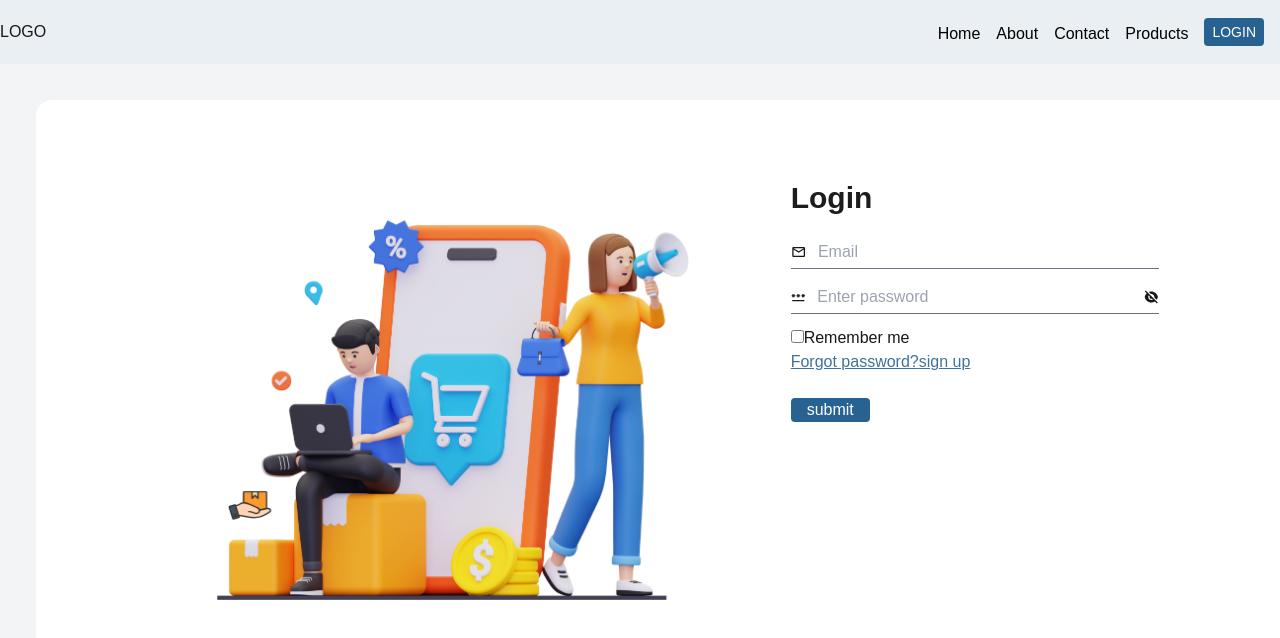
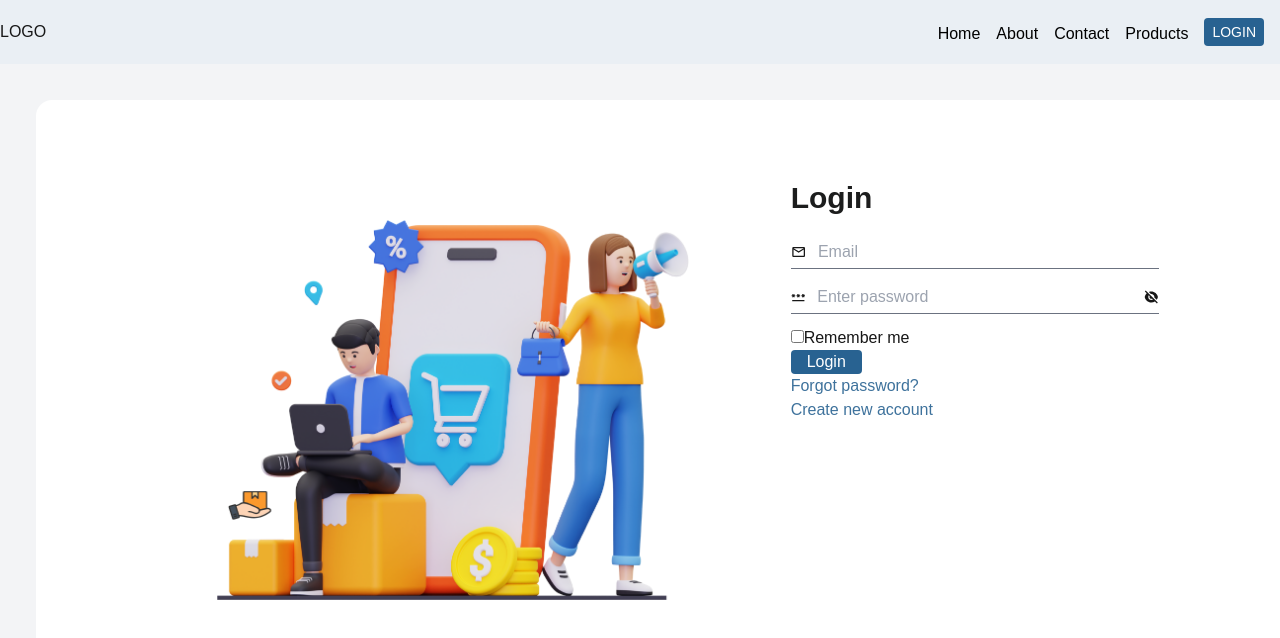
Before and after one commit to Sangamrai10/React-nextJs, a Next.js app: page /login in a window 1280 px wide. Shown: the top 638 px of the page. Built offline with nearby package versions, Linux system fonts and the light colour scheme; no server answers.

Commit message:
feat: enhance LoginForm layout and improve accessibility for signup links

```diff
--- a/src/components/auth/LoginForm.js
+++ b/src/components/auth/LoginForm.js
@@ -27,14 +27,14 @@ export default function LoginForm() {
     try {
       const res = await login(data)
 
-      // send user to Home page
-
       localStorage.setItem("authToken", res.token)
 
       toast.success(
         "Login successful",
         {
           autoClose: 1500,
+
+          // send user to Home page
           onClose: () => router.push(Home_Page)
         })
     } catch (error) {
@@ -84,20 +84,22 @@ export default function LoginForm() {
 
 
         {/* forgot password, signUp, remember me section  */}
-        <div>
+        <div className='inline'>
 
           {/* checkbox  */}
           <input type='checkbox' id='rememberMe' />
           <label htmlFor='rememberMe'>Remember me</label> <br />
 
-          {/* forget password, signup  */}
-          <Link href={`${Forgot_Password_Page}`} className='underline text-primary-400 text-md'>Forgot password?</Link>
-          <Link href={`${Register_Page}`} className='underline text-primary-400 text-md'>sign up</Link>
-        </div><br />
+          {/* submit form*/}
+          <input type='submit' value={loading ? "submiting...." : "Login"} disabled={loading} className='bg-primary-500 px-4 rounded hover:bg-primary-400 text-white' />
+          <div>
+            {/* forget password, signup  */}
+            <Link href={`${Forgot_Password_Page}`} className=' text-primary-400 text-md'>Forgot password?</Link> <br/>
+            <Link href={`${Register_Page}`} className=' text-primary-400 text-md'>Create new account</Link>
+          </div>
+        </div>
 
-        <button type='submit' value={loading ? "submiting...." : "submit"} className='bg-primary-500 px-4 rounded hover:bg-primary-400 text-white'>
-          submit
-        </button>
+
       </div>
       <ToastContainer />
 
```
